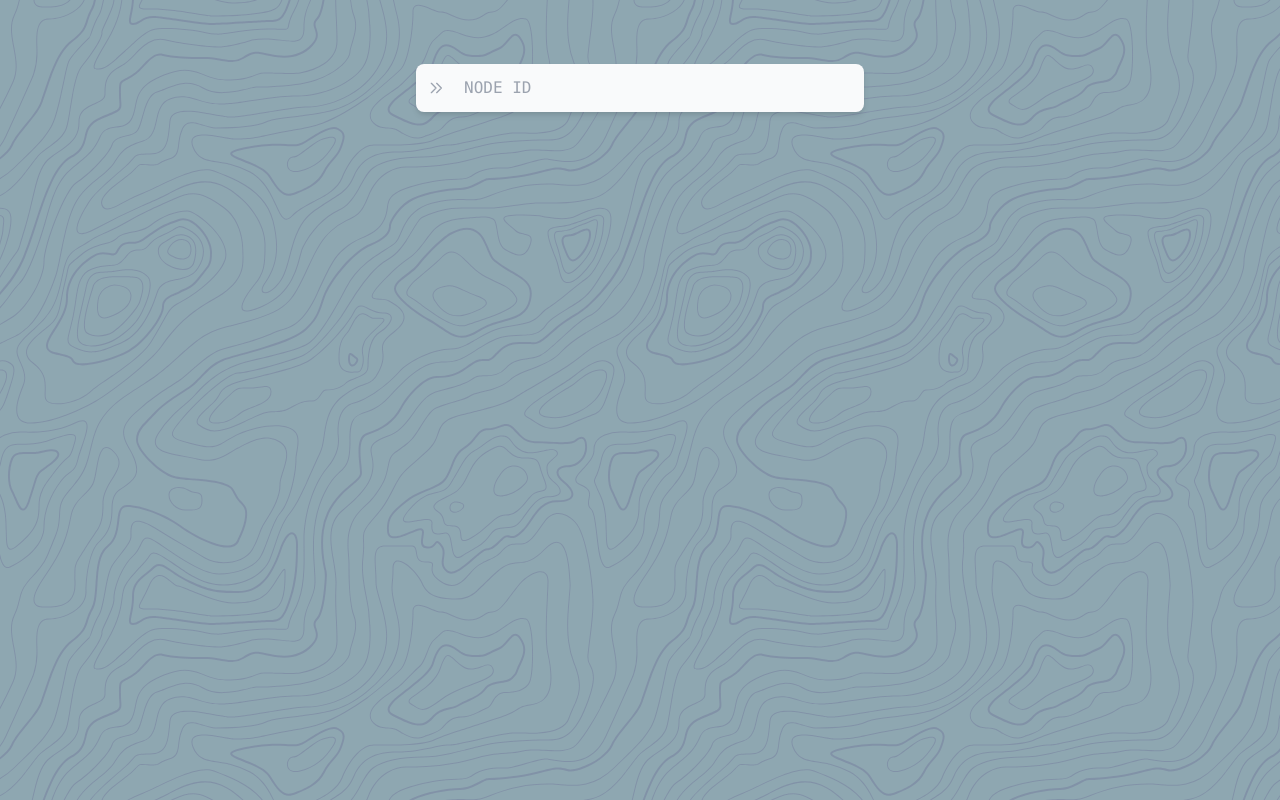
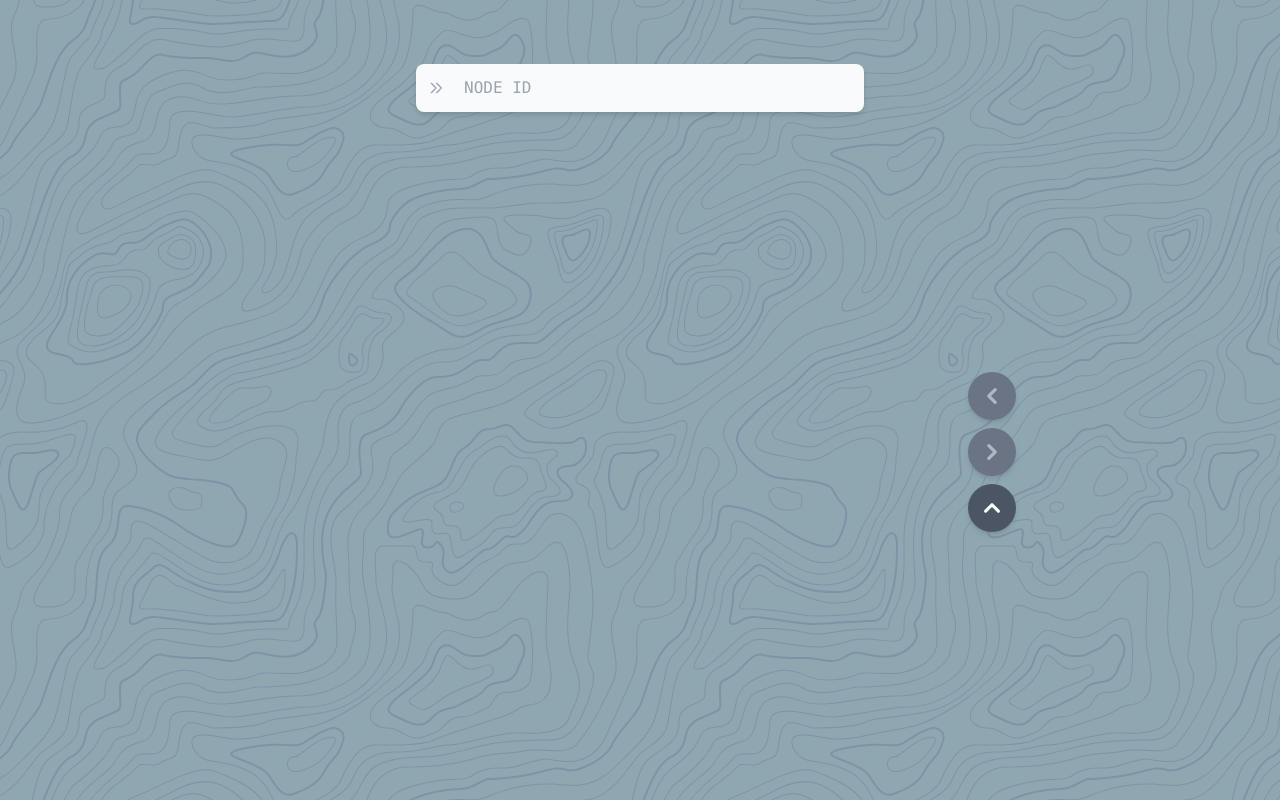
Before and after one commit to 17ban/sano-frontend, a Vue app: page /node in a window 1280 px wide. Shown: the top 800 px of the page. Built offline with nearby package versions, Linux system fonts and the light colour scheme.

Commit message:
feat: menu

```diff
--- /dev/null
+++ b/src/components/Menu.vue
@@ -0,0 +1,45 @@
+<script setup lang="ts">
+import { useRouteHistory } from '~/store/route-history'
+import { scrollIntoElement } from '~/utils/index'
+
+const { routeHistoryIndex, routeHistoryLength } = useRouteHistory()
+</script>
+
+<template>
+  <div class="px-2 py-2 z-50 flex flex-col fixed bottom-8 md:bottom-64 right-4 md:right-10 lg:right-40 xl:right-64 2xl:right-96">
+    <button
+      class="p-2 my-1 invisible md:visible bg-gray-600 text-gray-50 rounded-full shadow-md hover:bg-gray-700 focus:outline-none focus:ring-2 focus:ring-gray-400 focus:ring-opacity-75"
+      :class="{ 'menu-btn-disable': routeHistoryIndex <= 0 }"
+      @click="$router.go(-1)"
+    >
+      <svg class="w-8 h-8" xmlns="http://www.w3.org/2000/svg" viewBox="0 0 20 20" fill="currentColor">
+        <path fill-rule="evenodd" d="M12.707 5.293a1 1 0 010 1.414L9.414 10l3.293 3.293a1 1 0 01-1.414 1.414l-4-4a1 1 0 010-1.414l4-4a1 1 0 011.414 0z" clip-rule="evenodd" />
+      </svg>
+    </button>
+    <button
+      class="p-2 my-1 invisible md:visible bg-gray-600 text-gray-50 rounded-full shadow-md hover:bg-gray-700 focus:outline-none focus:ring-2 focus:ring-gray-400 focus:ring-opacity-75"
+      :class="{ 'menu-btn-disable': routeHistoryIndex >= routeHistoryLength - 1 }"
+      @click="$router.go(1)"
+    >
+      <svg class="w-8 h-8" xmlns="http://www.w3.org/2000/svg" viewBox="0 0 20 20" fill="currentColor">
+        <path fill-rule="evenodd" d="M7.293 14.707a1 1 0 010-1.414L10.586 10 7.293 6.707a1 1 0 011.414-1.414l4 4a1 1 0 010 1.414l-4 4a1 1 0 01-1.414 0z" clip-rule="evenodd" />
+      </svg>
+    </button>
+    <button
+      class="p-2 my-1 bg-gray-600 text-gray-50 rounded-full shadow-md hover:bg-gray-700 focus:outline-none focus:ring-2 focus:ring-gray-400 focus:ring-opacity-75"
+      @click="scrollIntoElement('body')"
+    >
+      <svg class="w-8 h-8" xmlns="http://www.w3.org/2000/svg" viewBox="0 0 20 20" fill="currentColor">
+        <path fill-rule="evenodd" d="M14.707 12.707a1 1 0 01-1.414 0L10 9.414l-3.293 3.293a1 1 0 01-1.414-1.414l4-4a1 1 0 011.414 0l4 4a1 1 0 010 1.414z" clip-rule="evenodd" />
+      </svg>
+    </button>
+  </div>
+</template>
+
+<style scoped>
+.menu-btn-disable {
+  pointer-events: none;
+  color: rgb(176, 183, 192);
+  background-color: rgb(107, 116, 133);
+}
+</style>
--- a/src/layout/default.vue
+++ b/src/layout/default.vue
@@ -3,6 +3,7 @@ import { computed } from 'vue'
 import { useRoute } from 'vue-router'
 
 import SearchBar from '~/components/SearchBar.vue'
+import Menu from '~/components/Menu.vue'
 
 const route = useRoute()
 const nid = computed(() => route.params.nid as (string | undefined))
@@ -10,7 +11,9 @@ const nid = computed(() => route.params.nid as (string | undefined))
 
 <template>
   <div class="font-mono selection-dark">
-    <div class="py-12 px-4 min-h-screen mx-auto md:w-3/4 lg:w-7/12 xl:w-1/2 2xl:w-5/12">
+    <div class="py-12 px-4 min-h-screen mx-auto md:w-3/4 lg:w-7/12 xl:w-1/2 2xl:w-6/12">
+      <!-- menu -->
+      <Menu />
       <!-- search bar for nid -->
       <div class="pt-4 pb-8 w-full max-w-md mx-auto">
         <SearchBar :nid="nid" placeholder="Node ID" />
@@ -20,7 +23,7 @@ const nid = computed(() => route.params.nid as (string | undefined))
         <component :is="Component" />
       </router-view>
     </div>
-    <div class="layout-default-footer h-screen mt-36 flex flex-row items-center">
+    <div class="layout-default-footer-bg h-screen mt-36 flex flex-row items-center">
       <h1 class="flex-grow font-bold text-purple-300 text-7xl text-center">
         Sano
       </h1>
@@ -29,7 +32,7 @@ const nid = computed(() => route.params.nid as (string | undefined))
 </template>
 
 <style>
-.layout-default-footer {
+.layout-default-footer-bg {
   background: -webkit-linear-gradient(rgb(33, 33, 33, 0), rgb(33, 33, 33, 0.8));
   background: -o-linear-gradient(rgb(33, 33, 33, 0), rgb(33, 33, 33, 0.8));
   background: -moz-linear-gradient(rgb(33, 33, 33, 0), rgb(33, 33, 33, 0.8));
--- /dev/null
+++ b/src/store/route-history.ts
@@ -0,0 +1,31 @@
+import { watchEffect, reactive, ref, computed } from 'vue'
+import { useRoute } from 'vue-router'
+
+export function useRouteHistory() {
+  const route = useRoute()
+
+  const routeHistory = reactive<string[]>([])
+  const routeHistoryLength = computed(() => routeHistory.length)
+  const routeHistoryIndex = ref(-1)
+
+  watchEffect(() => {
+    const path = route.path
+    if (path === routeHistory[routeHistoryIndex.value - 1]) {
+      routeHistoryIndex.value--
+    }
+    else if (path === routeHistory[routeHistoryIndex.value + 1]) {
+      routeHistoryIndex.value++
+    }
+    else {
+      routeHistory.splice(routeHistoryIndex.value + 1)
+      routeHistory.push(path)
+      routeHistoryIndex.value++
+    }
+  })
+
+  return {
+    routeHistory,
+    routeHistoryLength,
+    routeHistoryIndex,
+  }
+}
```
